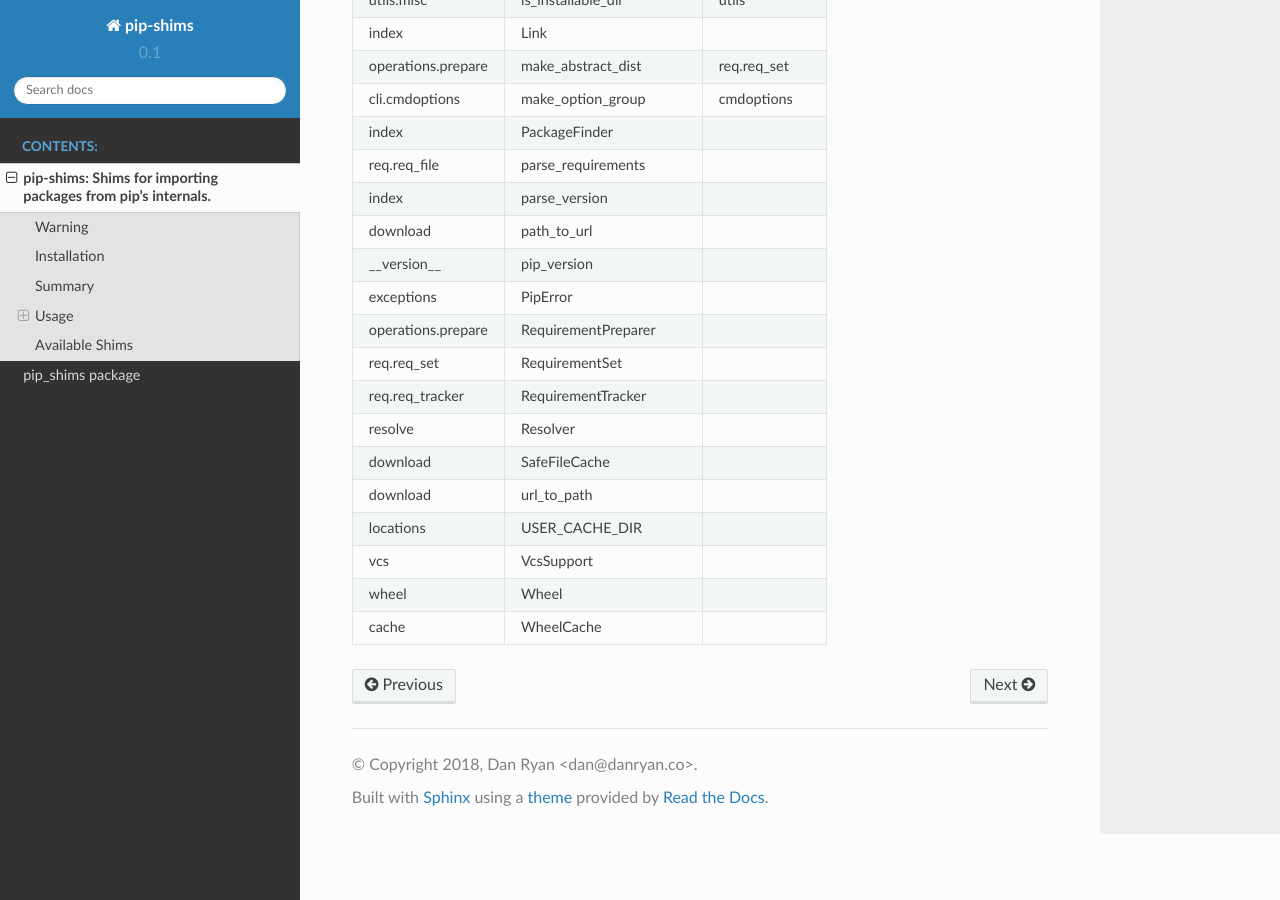
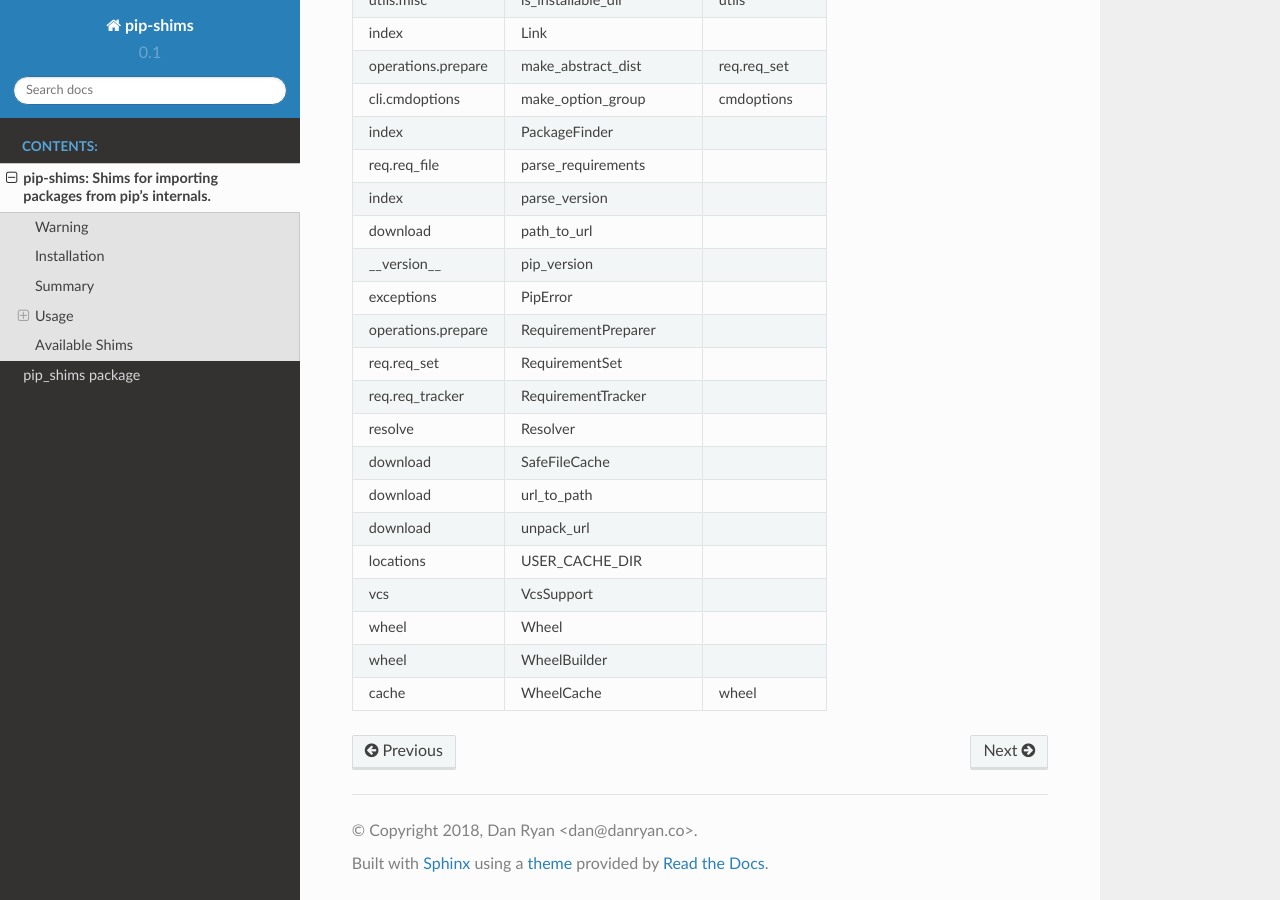
Before and after one commit to sarugaku/pip-shims, a Sphinx documentation site: the page built from docs/quickstart.rst, in a window 1280 px wide and 900 px high, scrolled down 1796 px. Built offline with Sphinx 7.4.7 and the Read the Docs theme 2.0.0, drawn with Linux system fonts in a browser that asks for light colours.

Commit message:
Documentation updates
Signed-off-by: Dan Ryan <dan@danryan.co>

```diff
--- a/README.rst
+++ b/README.rst
@@ -127,8 +127,10 @@ req.req_tracker    RequirementTracker
 resolve            Resolver
 download           SafeFileCache
 download           url_to_path
+download           unpack_url
 locations          USER_CACHE_DIR
 vcs                VcsSupport
 wheel              Wheel
-cache              WheelCache
+wheel              WheelBuilder
+cache              WheelCache                  wheel
 ================== =========================== ================
--- a/docs/quickstart.rst
+++ b/docs/quickstart.rst
@@ -127,8 +127,10 @@ req.req_tracker    RequirementTracker
 resolve            Resolver
 download           SafeFileCache
 download           url_to_path
+download           unpack_url
 locations          USER_CACHE_DIR
 vcs                VcsSupport
 wheel              Wheel
-cache              WheelCache
+wheel              WheelBuilder
+cache              WheelCache                  wheel
 ================== =========================== ================
```
